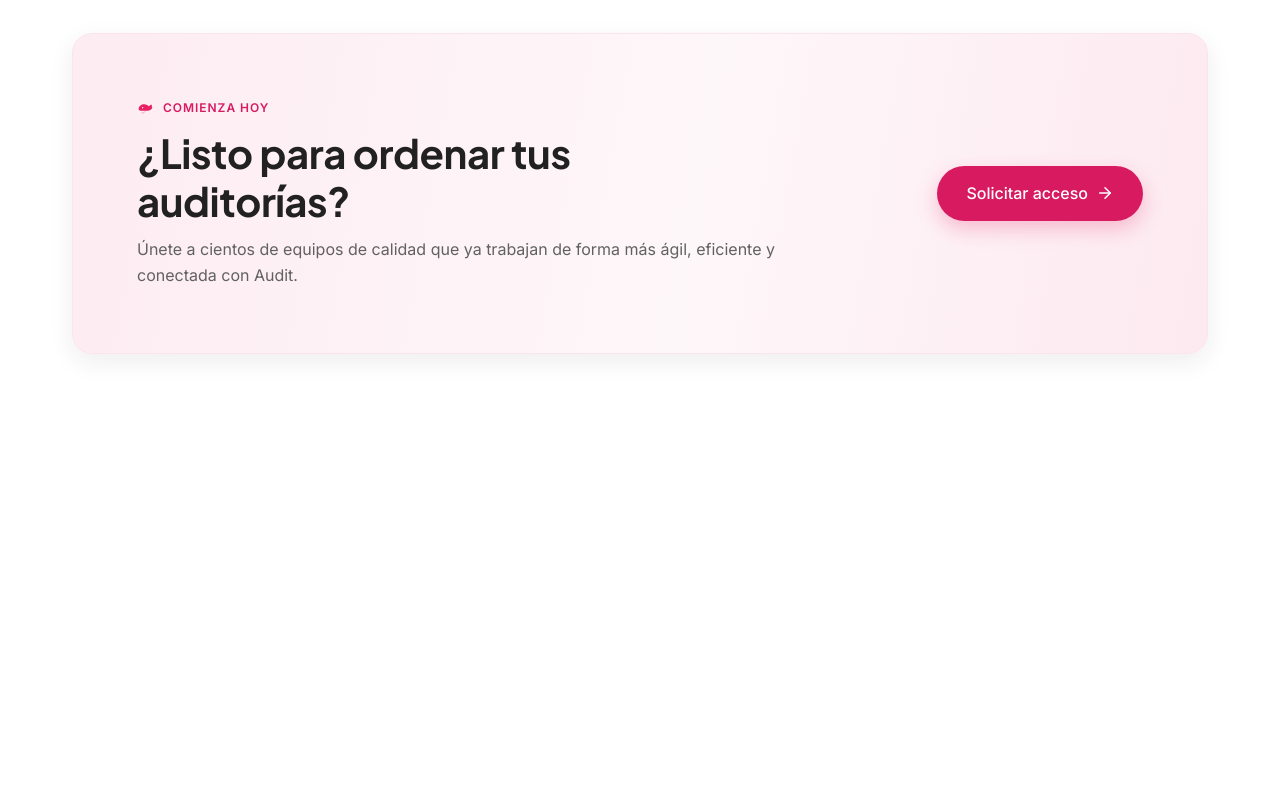
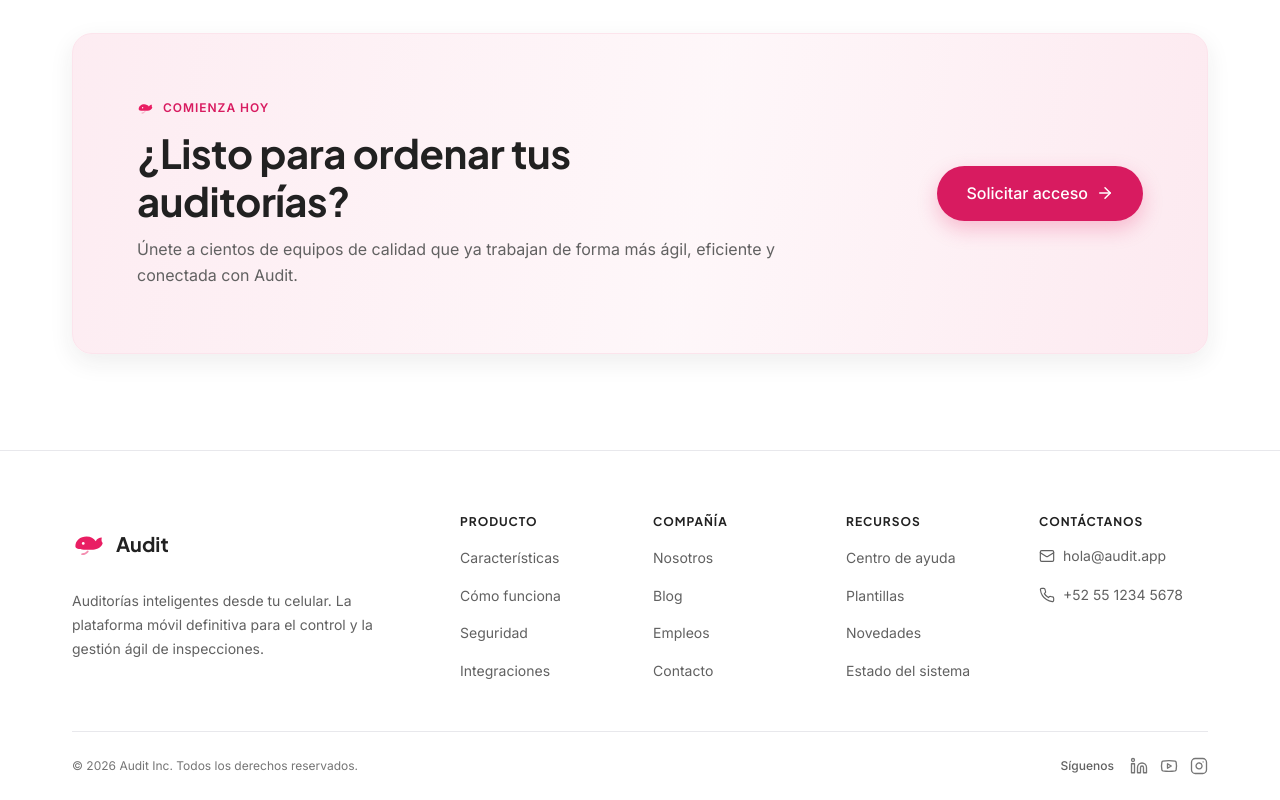
Before and after one commit to Nilperalta/audit-front, a React (Vite) app: page / in a window 1280 px wide. Shown: the part 2727-3527 px from the top of the page. Before the commit the page ends 3177 px from the top, so only its background shows below. Built offline with nearby package versions, Linux system fonts and the light colour scheme.

Commit message:
feat(landing): agregar Footer

```diff
--- /dev/null
+++ b/src/components/layout/Footer/Footer.jsx
@@ -0,0 +1,89 @@
+import { Instagram, Linkedin, Mail, Phone, Youtube } from 'lucide-react';
+
+import Container from '@/components/common/Container';
+import Logo from '@/components/common/Logo';
+import { footerContent } from '@/data/landing';
+
+import styles from './Footer.module.css';
+
+const ICONS = {
+  mail: Mail,
+  phone: Phone,
+  linkedin: Linkedin,
+  youtube: Youtube,
+  instagram: Instagram,
+};
+
+export default function Footer() {
+  const { description, columns, contact, copyright, socialLabel, social } = footerContent;
+  const year = new Date().getFullYear();
+
+  return (
+    <footer className={styles.footer}>
+      <Container>
+        <div className={styles.top}>
+          <div className={styles.brand}>
+            <Logo />
+            <p className={styles.description}>{description}</p>
+          </div>
+
+          <nav className={styles.columns} aria-label="Pie de página">
+            {columns.map((column) => (
+              <div key={column.title} className={styles.column}>
+                <h2 className={styles.columnTitle}>{column.title}</h2>
+                <ul className={styles.list}>
+                  {column.links.map((link) => (
+                    <li key={link.label}>
+                      <a href={link.href} className={styles.link}>
+                        {link.label}
+                      </a>
+                    </li>
+                  ))}
+                </ul>
+              </div>
+            ))}
+
+            <div className={styles.column}>
+              <h2 className={styles.columnTitle}>{contact.title}</h2>
+              <ul className={styles.list}>
+                {contact.items.map((item) => {
+                  const Icon = ICONS[item.icon];
+                  return (
+                    <li key={item.label}>
+                      <a href={item.href} className={styles.contactLink}>
+                        <Icon size={16} strokeWidth={1.75} aria-hidden="true" />
+                        {item.label}
+                      </a>
+                    </li>
+                  );
+                })}
+              </ul>
+            </div>
+          </nav>
+        </div>
+
+        <div className={styles.bottom}>
+          <p className={styles.copyright}>
+            © {year} {copyright}
+          </p>
+
+          <div className={styles.social}>
+            <span className={styles.socialLabel}>{socialLabel}</span>
+            <ul className={styles.socialList}>
+              {social.map((item) => {
+                const Icon = ICONS[item.icon];
+                return (
+                  <li key={item.label}>
+                    <a href={item.href} className={styles.socialLink} aria-label={item.label}>
+                      <Icon size={18} strokeWidth={1.75} aria-hidden="true" />
+                    </a>
+                  </li>
+                );
+              })}
+            </ul>
+          </div>
+        </div>
+      </Container>
+    </footer>
+  );
+}
--- /dev/null
+++ b/src/components/layout/Footer/Footer.module.css
@@ -0,0 +1,126 @@
+.footer {
+  padding-top: var(--space-8);
+  background: var(--color-bg);
+  border-top: 1px solid var(--color-border);
+}
+
+/* ---------- Parte superior: marca + columnas ---------- */
+.top {
+  display: grid;
+  gap: var(--space-7);
+  padding-bottom: var(--space-7);
+}
+
+.brand {
+  display: grid;
+  justify-items: start;
+  gap: var(--space-4);
+  max-width: 22rem;
+}
+
+.description {
+  color: var(--color-text-muted);
+  font-size: var(--text-sm);
+  line-height: 1.7;
+}
+
+.columns {
+  display: grid;
+  grid-template-columns: repeat(2, minmax(0, 1fr));
+  gap: var(--space-6) var(--space-5);
+}
+
+.columnTitle {
+  margin-bottom: var(--space-4);
+  font-size: var(--text-xs);
+  font-weight: 700;
+  letter-spacing: 0.08em;
+  text-transform: uppercase;
+}
+
+.list {
+  display: grid;
+  gap: var(--space-3);
+}
+
+.link,
+.contactLink {
+  color: var(--color-text-muted);
+  font-size: var(--text-sm);
+  transition: color 0.2s;
+}
+
+.contactLink {
+  display: inline-flex;
+  align-items: center;
+  gap: var(--space-2);
+  word-break: break-word;
+}
+
+.link:hover,
+.contactLink:hover {
+  color: var(--color-primary-700);
+}
+
+/* ---------- Parte inferior: copyright + redes ---------- */
+.bottom {
+  display: flex;
+  flex-direction: column;
+  align-items: flex-start;
+  gap: var(--space-4);
+  padding-block: var(--space-5);
+  border-top: 1px solid var(--color-border);
+}
+
+.copyright {
+  color: var(--color-tertiary);
+  font-size: var(--text-xs);
+}
+
+.social {
+  display: flex;
+  align-items: center;
+  gap: var(--space-4);
+}
+
+.socialLabel {
+  color: var(--color-text-muted);
+  font-size: var(--text-xs);
+  font-weight: 500;
+}
+
+.socialList {
+  display: flex;
+  gap: var(--space-3);
+}
+
+.socialLink {
+  display: grid;
+  place-items: center;
+  color: var(--color-tertiary);
+  transition: color 0.2s;
+}
+
+.socialLink:hover {
+  color: var(--color-primary);
+}
+
+/* ---------- Escritorio ---------- */
+@media (min-width: 768px) {
+  .columns {
+    grid-template-columns: repeat(4, minmax(0, 1fr));
+  }
+
+  .bottom {
+    flex-direction: row;
+    align-items: center;
+    justify-content: space-between;
+  }
+}
+
+@media (min-width: 1024px) {
+  .top {
+    grid-template-columns: minmax(0, 1.3fr) minmax(0, 3fr);
+    gap: var(--space-8);
+  }
+}
--- /dev/null
+++ b/src/components/layout/Footer/index.js
@@ -0,0 +1 @@
+export { default } from './Footer';
--- a/src/components/layout/MainLayout/MainLayout.jsx
+++ b/src/components/layout/MainLayout/MainLayout.jsx
@@ -1,7 +1,8 @@
 import { Outlet } from 'react-router-dom';
 import Navbar from '@/components/layout/Navbar';
+import Footer from '@/components/layout/Footer';
 
-/** Estructura común de las páginas públicas: Navbar + contenido + (Footer). */
+/** Estructura común de las páginas públicas: Navbar + contenido + Footer. */
 export default function MainLayout() {
   return (
     <>
@@ -9,7 +10,7 @@ export default function MainLayout() {
       <main>
         <Outlet />
       </main>
-      {/* TODO: <Footer /> (lo hace el compañero asignado) */}
+      <Footer />
     </>
   );
 }
--- a/src/data/landing.js
+++ b/src/data/landing.js
@@ -149,3 +149,56 @@ export const finalCtaContent = {
     'Únete a cientos de equipos de calidad que ya trabajan de forma más ágil, eficiente y conectada con Audit.',
   cta: { label: 'Solicitar acceso', to: PATHS.REQUEST_ACCESS },
 };
+
+/*
+ * Footer. Se muestra en todas las páginas públicas (MainLayout), por eso los
+ * enlaces a secciones usan "/#id": desde /iniciar-sesion también llevan al landing.
+ * Los "#" son páginas que aún no existen.
+ */
+export const footerContent = {
+  description:
+    'Auditorías inteligentes desde tu celular. La plataforma móvil definitiva para el control y la gestión ágil de inspecciones.',
+  columns: [
+    {
+      title: 'Producto',
+      links: [
+        { label: 'Características', href: '/#caracteristicas' },
+        { label: 'Cómo funciona', href: '/#como-funciona' },
+        { label: 'Seguridad', href: '/#seguridad' },
+        { label: 'Integraciones', href: '#' },
+      ],
+    },
+    {
+      title: 'Compañía',
+      links: [
+        { label: 'Nosotros', href: '#' },
+        { label: 'Blog', href: '#' },
+        { label: 'Empleos', href: '#' },
+        { label: 'Contacto', href: '#' },
+      ],
+    },
+    {
+      title: 'Recursos',
+      links: [
+        { label: 'Centro de ayuda', href: '#' },
+        { label: 'Plantillas', href: '#' },
+        { label: 'Novedades', href: '#' },
+        { label: 'Estado del sistema', href: '#' },
+      ],
+    },
+  ],
+  contact: {
+    title: 'Contáctanos',
+    items: [
+      { icon: 'mail', label: 'hola@audit.app', href: 'mailto:hola@audit.app' },
+      { icon: 'phone', label: '+52 55 1234 5678', href: 'tel:+525512345678' },
+    ],
+  },
+  copyright: 'Audit Inc. Todos los derechos reservados.',
+  socialLabel: 'Síguenos',
+  social: [
+    { icon: 'linkedin', label: 'LinkedIn', href: '#' },
+    { icon: 'youtube', label: 'YouTube', href: '#' },
+    { icon: 'instagram', label: 'Instagram', href: '#' },
+  ],
+};
```
